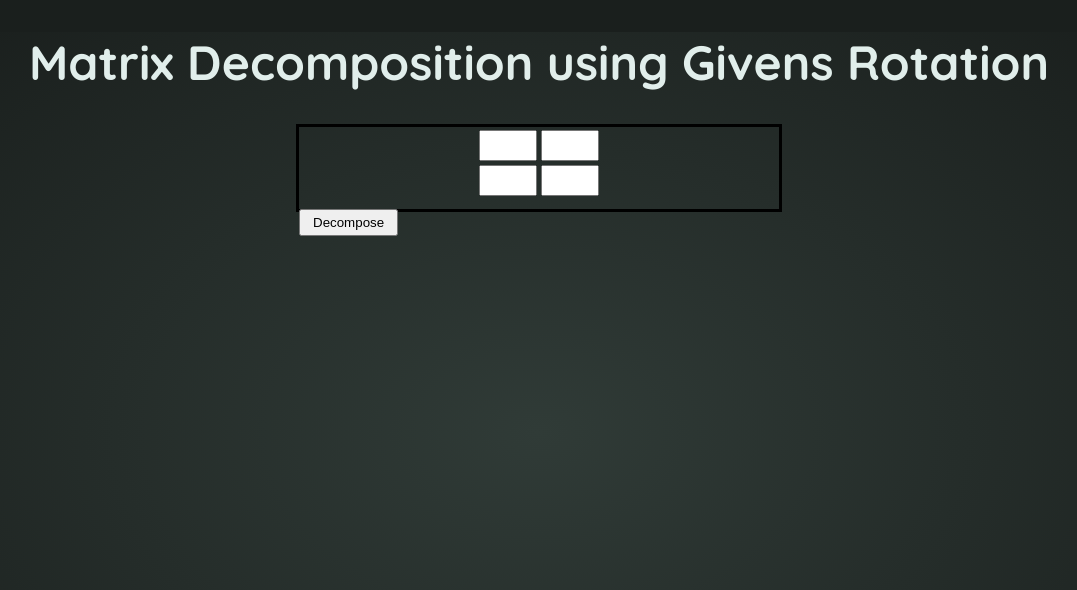
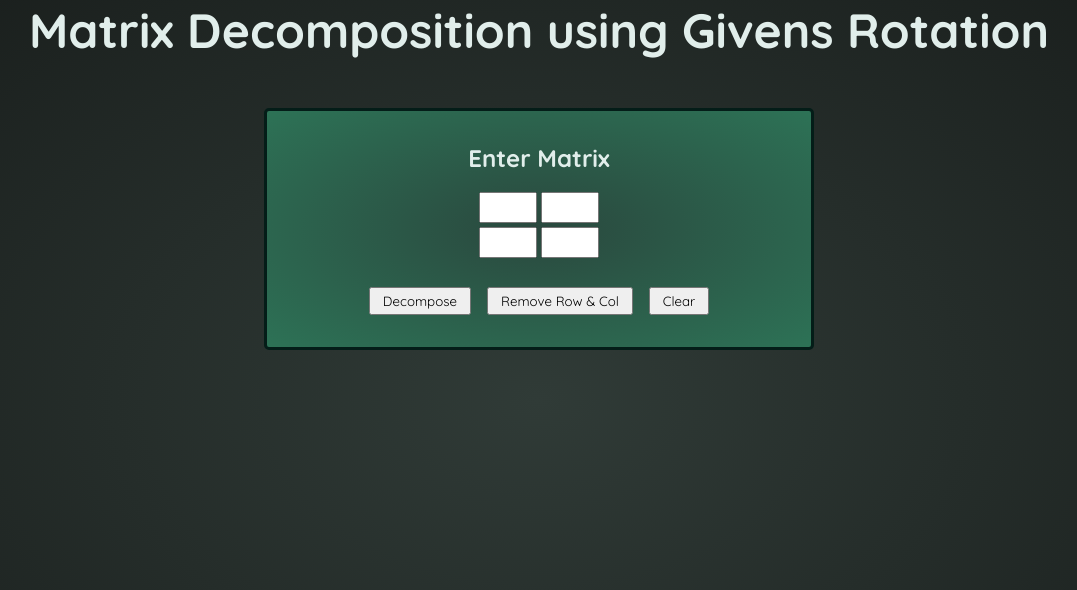
Before and after one commit to tquanghcmut/LA, a Flask app: page / in a window 1280 px wide. Shown: the top 590 px of the page, without its empty margins (101-1178 px from the left). After the commit the page ends 479 px from the top, so only its background shows below. Run offline with Flask 3, Linux system fonts and the light colour scheme.

Commit message:
logic remove row&col, add css for result

```diff
--- a/app.py
+++ b/app.py
@@ -1,10 +1,12 @@
 from flask import Flask, render_template, request
 import numpy as np
+import math
 
 app = Flask(__name__)
 
+
 def givensrotation(a, b):
-    hypot = np.sqrt(a**2 + b**2)
+    hypot = np.sqrt(a ** 2 + b ** 2)
     cos = a / hypot
     sin = -b / hypot
     return cos, sin
@@ -22,21 +24,38 @@ def qr_givens(A):
     return Q, R
 
 
+def format_matrix_html(matrix):
+    matrix_html = "<div class='matrix'>"
+    for row in matrix:
+        matrix_html += "<div class='row'>"
+        for elem in row:
+            matrix_html += f"<div class='cell'>{elem:.2f}</div>"  # Adjust decimal places with :.2f
+        matrix_html += "</div>"
+    matrix_html += "</div>"
+    return matrix_html
+
+
 @app.route('/')
 def index():
     return render_template('index.html')
 
+
 @app.route('/decompose', methods=['POST'])
 def decompose():
     data = request.form.getlist('matrix[]')
-    try:
-        matrix = np.array(data, dtype=float).reshape(-1, len(data) // 2)
-        Q, R = qr_givens(matrix)
-        qqt = np.dot(Q, Q.T)
-        qtq = np.dot(Q.T, Q)
-        return render_template('result.html', Q=Q, R=R, qqt=qqt, qtq=qtq)
-    except ValueError:
-        return "Please enter valid numbers in all matrix fields."
+    matrix = np.array(data, dtype=float).reshape(int(math.sqrt(len(data))), int(math.sqrt(len(data))))
+    Q, R = qr_givens(matrix)
+    qqt = np.dot(Q, Q.T)
+    qtq = np.dot(Q.T, Q)
+
+    Q_str = np.array2string(Q, formatter={'float_kind': lambda x: "%.3f" % x})
+    R_str = np.array2string(R, formatter={'float_kind': lambda x: "%.3f" % x})
+    QQT_str = np.array2string(qqt, formatter={'float_kind': lambda x: "%.3f" % x})
+    QTQ_str = np.array2string(qtq, formatter={'float_kind': lambda x: "%.3f" % x})
+
+
+    return render_template('result.html', Q=format_matrix_html(Q), R=format_matrix_html(R),
+                       qqt=format_matrix_html(qqt), qtq=format_matrix_html(qtq))
 
 if __name__ == '__main__':
     app.run(debug=True)
--- a/static/styles/main.css
+++ b/static/styles/main.css
@@ -29,31 +29,27 @@ body {
     margin: 0 auto;
 }
 
-#header {
-    text-align: center;
-    margin: 3rem auto;
-}
-
-
-#header img {
-    width: 5rem;
-    height: 5rem;
-    object-fit: contain;
-    background-color: transparent;
-}
-
 h1 {
     font-size: 3rem;
     text-align: center;
+    margin: 0 auto 3rem auto;
 }
 
 form {
     display: block;
     justify-content: center;
-    gap: 1rem;
     width: 30em;
+    padding: 2rem;
     margin: 0 auto;
-    border: 3px solid black;
+    border: 3px solid #041d18;
+    border-radius: 5px;
+    background: radial-gradient(#2a483e, #2d7256);
+}
+
+form h2 {
+    font-size: 1.5rem;
+    text-align: center;
+    margin: 0 auto 1rem auto;
 }
 
 #matrixInput {
@@ -62,10 +58,18 @@ form {
     gap: 1rem;
 }
 
+#btn {
+    display: flex;
+    justify-content: center;
+    margin-top: 1rem;
+}
+
 button {
+    display: block;
+    padding: 0.25rem 0.75rem;
     cursor: pointer;
-    padding: 0.25rem 0.75rem;
-    float: left;
+    font-family: 'Quicksand', sans-serif;
+    margin: 0 0.5rem;
 }
 
 input {
--- a/templates/index.html
+++ b/templates/index.html
@@ -13,6 +13,10 @@
             var initialRows = 2;
             var initialCols = 2;
             var matrixData = new Array(rows).fill(0).map(() => new Array(cols).fill(''));
+
+            function createInitialMatrixData() {
+                return new Array(initialRows).fill(0).map(() => new Array(initialCols).fill(''));
+            }
 
             function createTable() {
                 var html = '<table>';
@@ -43,64 +47,116 @@
                 return matrixData[row].every(value => value === '');
             }
 
+            function removeRowAndCol() {
+                // Check if the current matrix has more than one row and column
+                if (rows > 2 && cols > 2) {
+                    // Decrease the number of rows and columns by one
+                    rows--;
+                    cols--;
+
+                    // Remove the last element from each row
+                    matrixData.forEach(row => row.pop());
+
+                    // Remove the last row
+                    matrixData.pop();
+
+                    // Recreate the table
+                    createTable();
+
+                    // Get the index of the current input
+                    var current = $('input').index(document.activeElement);
+
+                    // Adjust focus to the last input of the new last row, if it exists
+                    if (rows > 0 && cols > 0) {
+                        $('input').eq(Math.min(current, (rows - 1) * cols + cols - 1)).focus();
+                    }
+                }
+            }
+
+            $('#rmrowandcol').click(function () {
+                removeRowAndCol();
+            });
+
+            function resetMatrix() {
+                rows = initialRows;
+                cols = initialCols;
+                matrixData = createInitialMatrixData();
+                createTable();
+            }
+
+            $('#clearMatrix').click(function () {
+                resetMatrix();
+            });
             $(document).on('keydown', 'input', function (e) {
                 var key = e.which;
                 var current = $('input').index(this);
                 var row = Math.floor(current / cols);
                 var col = current % cols;
 
-                if (key == 39) { // Right arrow
+                switch (key) {
+                    case 39: // Right arrow
                         if (col + 1 < cols) {
                             $(this).closest('td').next().find('input').focus();
                         } else {
                             updateMatrixData();
                             cols++;
+                            rows++; // Add a new row when a new column is added
                             matrixData.forEach(row => row.push(''));
+                            matrixData.push(new Array(cols).fill('')); // Initialize the new row
                             createTable();
                             $('input').eq(row * cols + col + 1).focus();
                         }
-                } else if (key == 37) { // Left arrow
+                        break;
+                    case 37: // Left arrow
                         if (col > 0) {
-                        $(this).closest('td').prev().find('input').focus();
-                    } else if (col === cols - 1 && cols > initialCols && isColumnEmpty(col)) {
-                        updateMatrixData();
-                        cols--;
-                        matrixData.forEach(row => row.pop());
-                        createTable();
-                        $('input').eq(row * cols - 1).focus(); // Focus on the last input of the same row
+                            $('input').eq(current - 1).focus();
+                        } else {
+                            // If it's the first column, do not move the focus to the left
+                            return;
                         }
-                } else if (key == 40) { // Down arrow
+                        break;
+
+
+                    case 40: // Down arrow
                         if (row + 1 < rows) {
                             $('input').eq(current + cols).focus();
                         } else {
                             updateMatrixData();
                             rows++;
-                        matrixData.push(new Array(cols).fill(''));
+                            cols++; // Add a new column when a new row is added
+                            matrixData.push(new Array(cols - 1).fill('')); // Initialize the new row
+                            matrixData.forEach(row => row.push('')); // Add a new column to each existing row
                             createTable();
                             $('input').eq(current + cols).focus();
                         }
-                } else if (key == 38) { // Up arrow
+                        break;
+                    case 38: // Up arrow
                         if (row > 0) {
                             $('input').eq(current - cols).focus();
-                    } else if (row === rows - 1 && rows > initialRows && isRowEmpty(row)) {
-                        updateMatrixData();
-                        rows--;
-                        matrixData.pop();
-                        createTable();
-                        $('input').eq((rows - 1) * cols + col).focus(); // Focus on the same column of the last row
+                        } else {
+                            // If it's the first row, do not move the focus up
+                            return;
                         }
+                        break;
+
+
                 }
             });
-
             createTable();
         });
     </script>
+
 </head>
 <body>
 <h1>Matrix Decomposition using Givens Rotation</h1>
 <form action="/decompose" method="post">
+    <h2>Enter Matrix</h2>
     <div id="matrixInput"></div>
+    <div id="btn">
         <button type="submit">Decompose</button>
+        <button type="button" id="rmrowandcol">Remove Row & Col</button>
+        <button type="button" id="clearMatrix">Clear</button>
+    </div>
 </form>
 </body>
 </html>
```
Also changed, not shown: static/styles/result.css (added, +68 -0 lines), templates/result.html (+12 -10 lines). Lines whose indentation alone changed are shown as unchanged.
